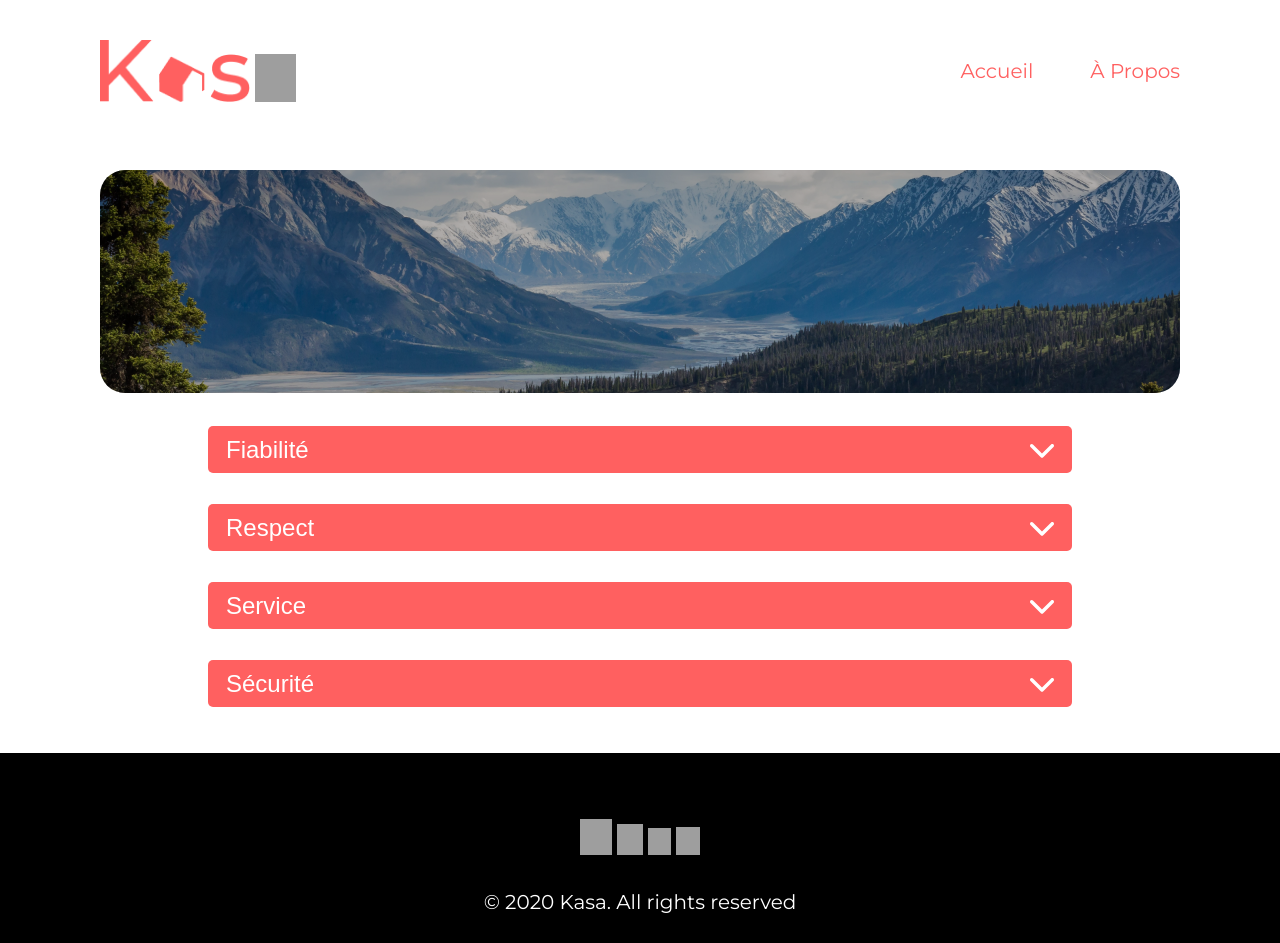
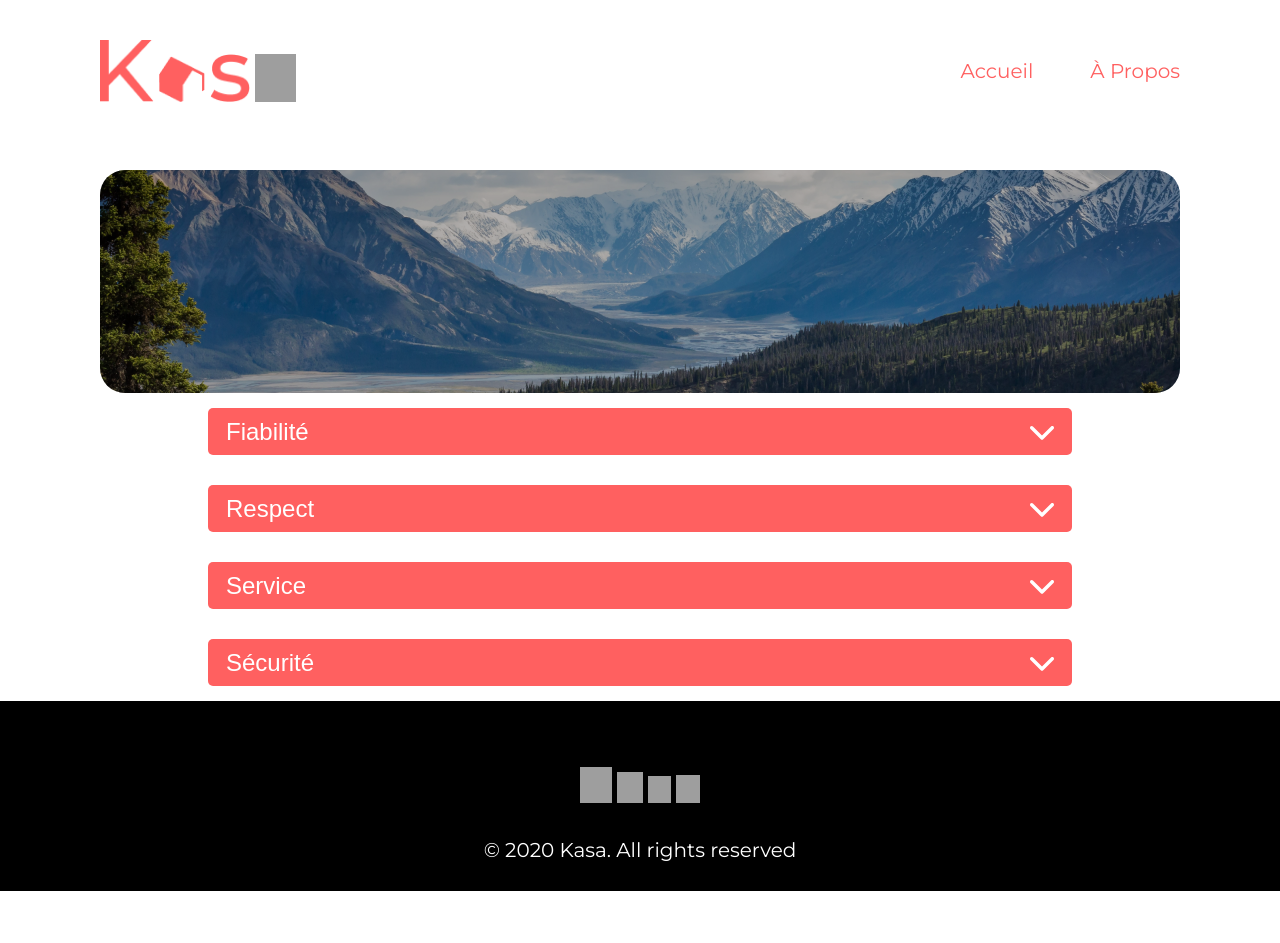
Before and after one commit to GuillaumeBrx/Kasa, a React (Create React App) app: page /about in a window 1280 px wide. After the commit the page ends 891 px from the top, so only its background shows below. Built offline with nearby package versions, Linux system fonts and the light colour scheme; grey boxes are pictures that could not be loaded.

Commit message:
modified dropdown components

```diff
--- a/public/index.html
+++ b/public/index.html
@@ -14,7 +14,7 @@
       manifest.json provides metadata used when your web app is installed on a
       user's mobile device or desktop. See https://developers.google.com/web/fundamentals/web-app-manifest/
     -->
-    <link rel="manifest" href="%PUBLIC_URL%/manifest.json" />
+    <!-- <link rel="manifest" href="%PUBLIC_URL%/manifest.json" /> -->
     <!--
       Notice the use of %PUBLIC_URL% in the tags above.
       It will be replaced with the URL of the `public` folder during the build.
--- a/src/components/AboutDropdown/index.jsx
+++ b/src/components/Dropdown/index.jsx
@@ -3,7 +3,6 @@ import colors from "../../utils/styles/colors";
 import { ReactComponent as OpenDropdown } from "../../assets/ArrowDropdown/OpenDropdown.svg";
 import { ReactComponent as CloseDropdown } from "../../assets/ArrowDropdown/CloseDropdown.svg";
 import { useState } from "react";
-import AboutDatas from "../../utils/datas/AboutDatas";
 
 const ButtonWrapper = styled.div`
   display: flex;
@@ -11,7 +10,7 @@ const ButtonWrapper = styled.div`
   justify-content: center;
   align-items: center;
   padding-inline: 108px;
-  padding-block: 33px 46px;
+  padding-block: 15px;
   gap: 31px;
 `;
 
@@ -43,32 +42,28 @@ const Description = styled.p`
   padding: 36px 27px 19px 18px;
 `;
 
-function AboutDropdown() {
-  const [isOpen, setOpen] = useState([false, false, false, false]);
+function Dropdown({ title, description }) {
+  const [isOpen, setOpen] = useState(false);
 
-  const handleClick = (index) => {
-    const buttonOpen = [...isOpen];
-    buttonOpen[index] = !buttonOpen[index];
-    setOpen(buttonOpen);
+  const handleClick = () => {
+    setOpen(!isOpen);
   };
 
   return (
     <ButtonWrapper>
-      {AboutDatas.map(({ title, description }, index) => (
-        <div key={index} style={{ width: "100%" }}>
-          <StyledButton onClick={() => handleClick(index)}>
+      <div style={{ width: "100%" }}>
+        <StyledButton onClick={handleClick}>
           {title}
-            <i>{isOpen[index] ? <CloseDropdown /> : <OpenDropdown />}</i>
+          <i>{isOpen ? <CloseDropdown /> : <OpenDropdown />}</i>
         </StyledButton>
-          {isOpen[index] && (
+        {isOpen && (
           <TextWrapper>
             <Description>{description}</Description>
           </TextWrapper>
         )}
       </div>
-      ))}
     </ButtonWrapper>
   );
 }
 
-export default AboutDropdown;
+export default Dropdown;
--- a/src/pages/About/index.jsx
+++ b/src/pages/About/index.jsx
@@ -1,6 +1,7 @@
 import styled from "styled-components";
 import Banner from "../../components/Banner";
-import AboutDropdown from "../../components/AboutDropdown";
+import Dropdown from "../../components/Dropdown";
+import AboutDatas from "../../utils/datas/AboutDatas";
 
 const StyledMain = styled.main`
   padding-inline: 100px;
@@ -10,7 +11,13 @@ function About() {
   return (
     <StyledMain>
       <Banner />
-      <AboutDropdown />
+      {AboutDatas.map((data, index) => (
+        <Dropdown
+          key={index}
+          title={data.title}
+          description={data.description}
+        />
+      ))}
     </StyledMain>
   );
 }
```
Lines whose indentation alone changed are shown as unchanged.
